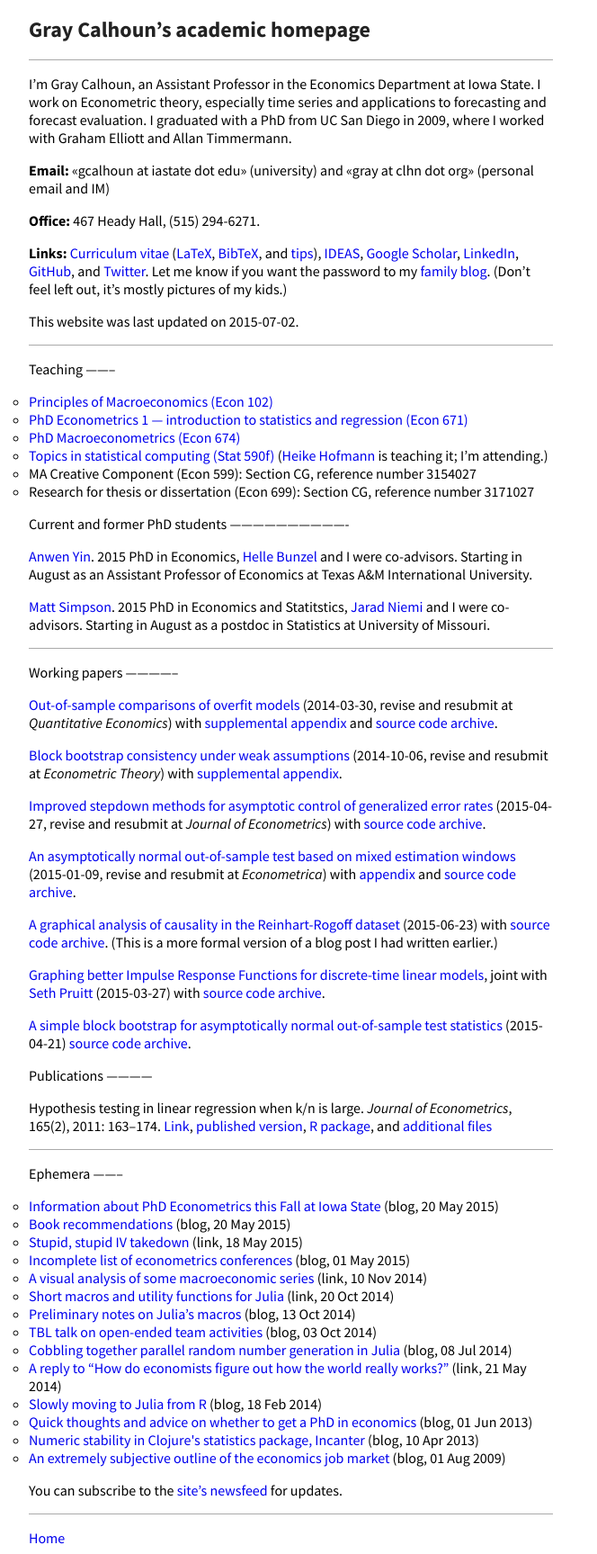
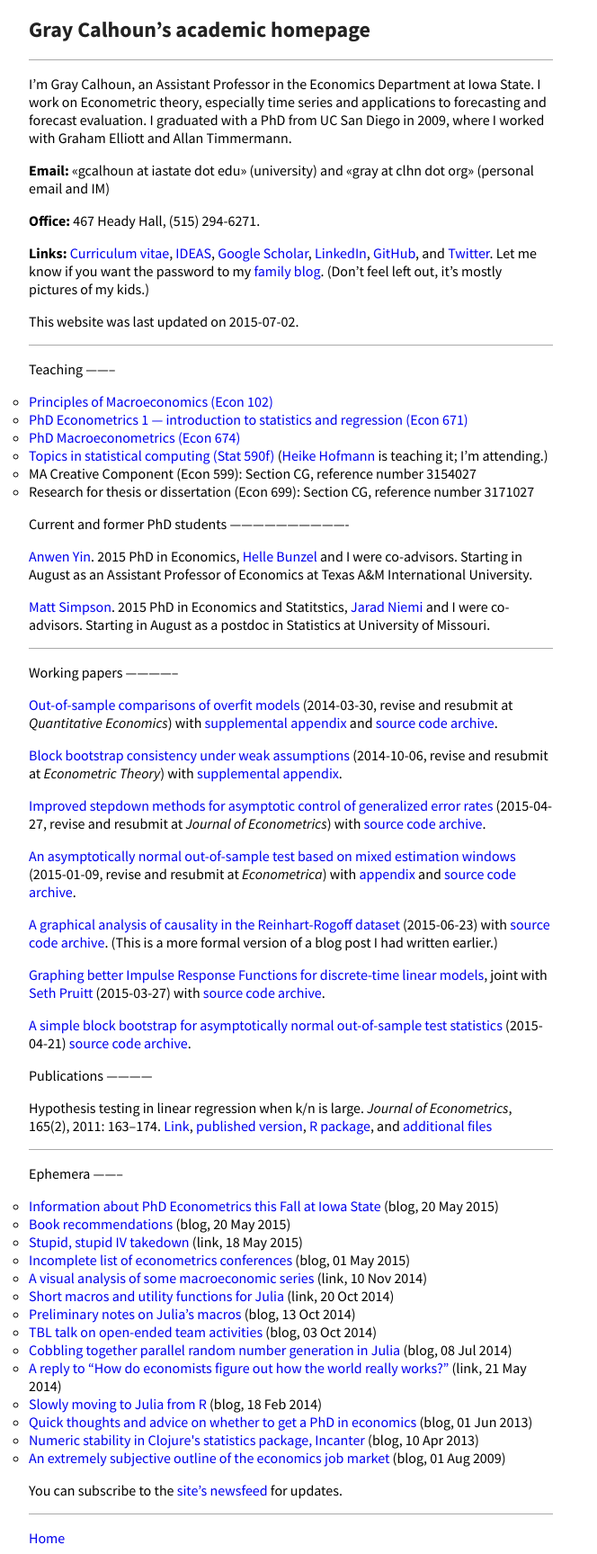
Before and after one commit to mmkuang/grayclhn.github.io, a Jekyll site: the page built from index.md, in a window 1280 px wide. Shown: the whole page at 90% size, without its empty margins (0-664 px from the left). Built offline with Jekyll 4.4.1, drawn with Linux system fonts in a browser that asks for light colours; Markdown is read by kramdown in place of the engine named in the settings.

Commit message:
Remove additional CV links

```diff
--- a/index.md
+++ b/index.md
@@ -15,9 +15,7 @@ dot org» (personal email and IM)
 **Office:** 467 Heady Hall, (515) 294-6271.
 
 **Links:**
-[Curriculum vitae](dl/calhoun-cv.pdf)
-([LaTeX](dl/calhoun-cv.tex), [BibTeX](dl/calhoun-ref.bib),
-and [tips](http://theprofessorisin.com/2012/01/12/dr-karens-rules-of-the-academic-cv/)),
+[Curriculum vitae](dl/calhoun-cv.pdf),
 [IDEAS](http://ideas.repec.org/f/pca491.html),
 [Google Scholar](http://scholar.google.com/citations?hl=en&user=OS8d9ycAAAAJ),
 [LinkedIn](https://linkedin.com/in/grayclhn),
```
